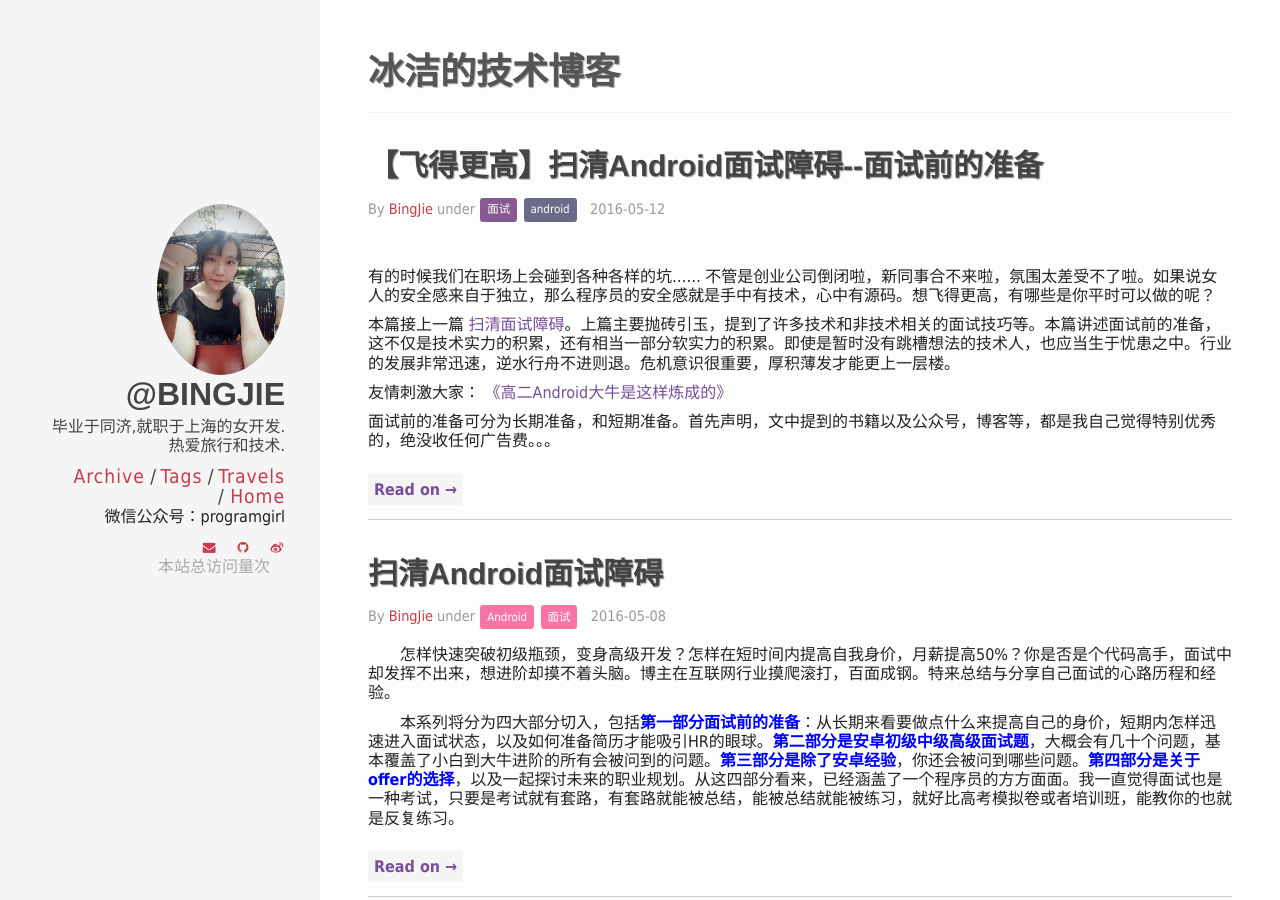
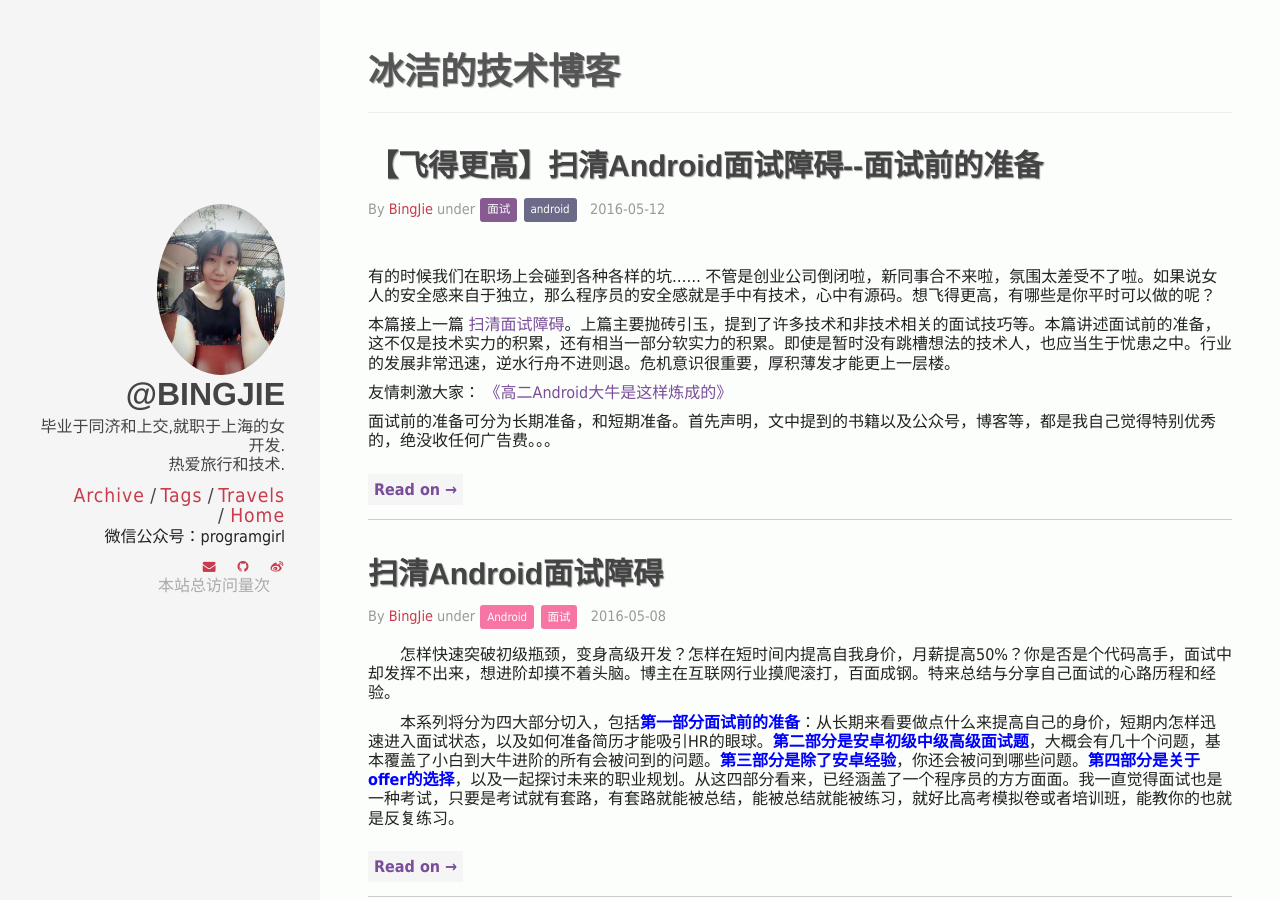
Before and after one commit to chaojimiaomiao/chaojimiaomiao.github.io, a Jekyll site: the page built from index.html, in a window 1280 px wide and 900 px high. Built offline with Jekyll 4.4.1, drawn with Linux system fonts in a browser that asks for light colours; comment, search, counter and statistics services are not loaded.

Commit message:
no message

```diff
--- a/_config.yml
+++ b/_config.yml
@@ -38,7 +38,7 @@ kramdown:
 owner:
   name: BingJie
   avatar: bio-photo.jpg
-  bio: "毕业于同济,就职于上海的女开发.</br>
+  bio: "毕业于同济和上交,就职于上海的女开发.</br>
   热爱旅行和技术."
   email: chaojimiaomiao@139.com
   disqus-shortname: chaojimiaomiao
```
